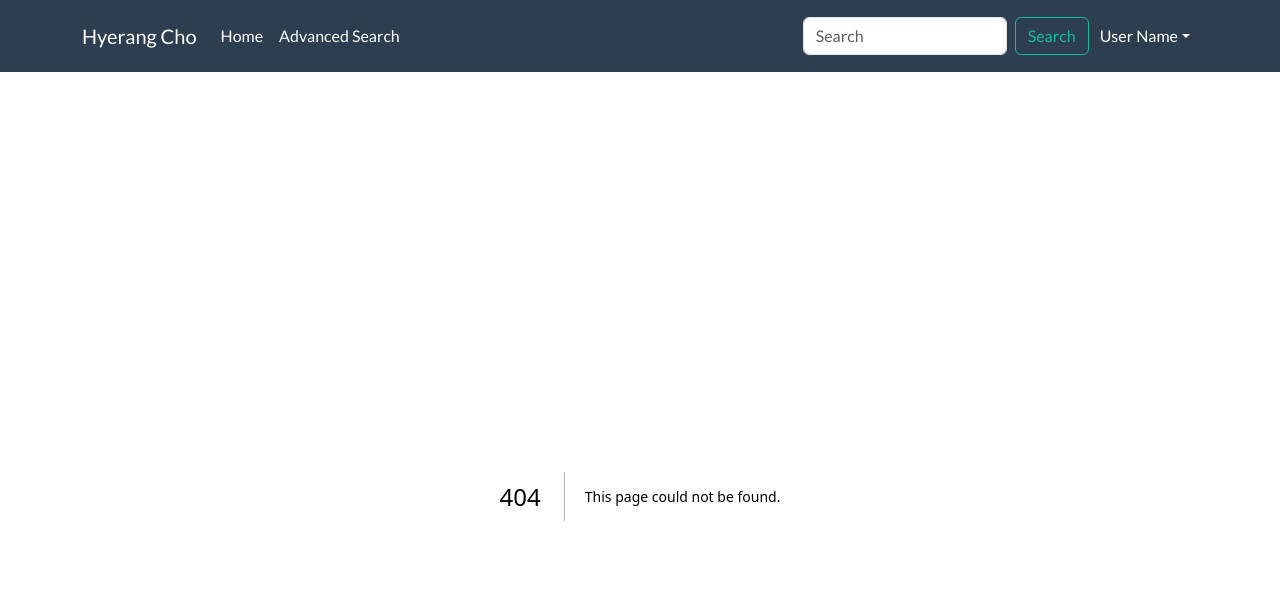
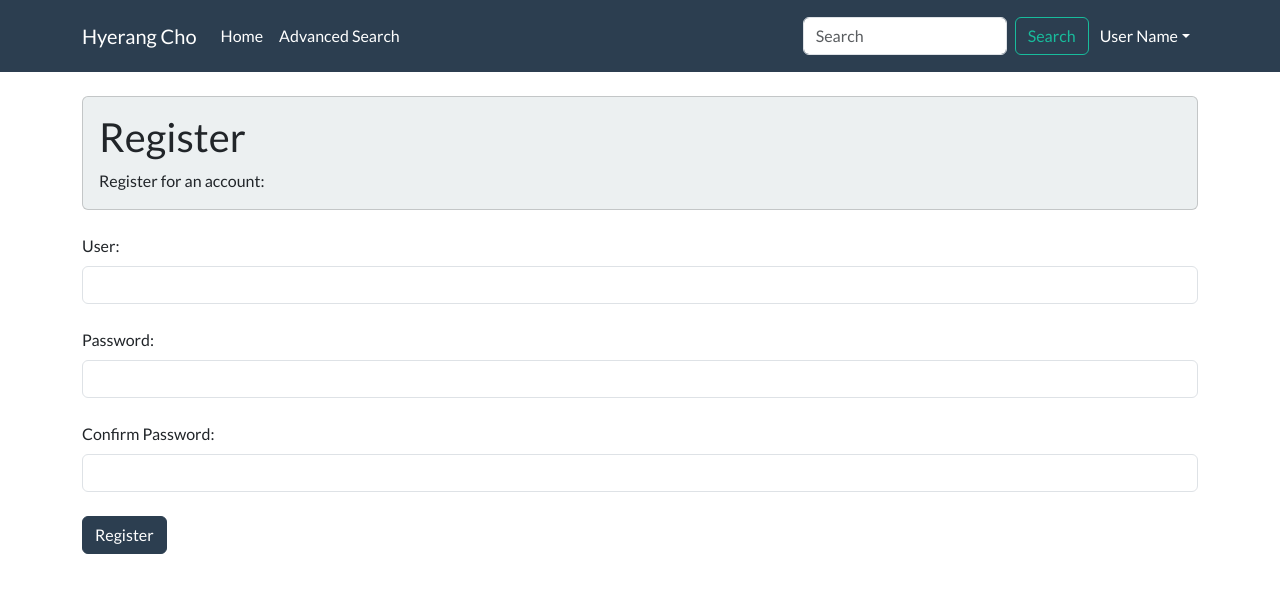
Before and after one commit to Chelsea4002/Museum_Website, a Next.js app in the folder my-app/: page /register in a window 1280 px wide. Before the commit this address had no page. Shown: the top 592 px of the page. Built offline with nearby package versions, Linux system fonts and the light colour scheme.

Commit message:
Updated Next.js App (Login and Register components)

```diff
--- /dev/null
+++ b/my-app/pages/register.js
@@ -0,0 +1,50 @@
+import { Card, Form, Alert, Button } from 'react-bootstrap';
+import { useState } from 'react';
+
+import { registerUser } from '@/lib/authenticate';
+import { useRouter } from "next/router";
+
+
+export default function Register(props){
+    const [user, setUser] = useState("");
+    const [password, setPassword] = useState("");
+    const [warning, setWarning] = useState("");
+    const [password2, setPassword2] = useState("");
+
+    const router = useRouter();
+
+    async function handleSubmit(e) {
+        e.preventDefault();
+        try {
+            await registerUser(user, password, password2);
+            router.push('/login');
+        } catch (err) {
+            setWarning(err.message);
+        }
+    }
+
+    return (
+        <>
+            <Card bg="light">
+                <Card.Body><h2>Register</h2>Register for an account:</Card.Body>
+            </Card>
+            <br />
+            <Form onSubmit={handleSubmit}>
+                <Form.Group>
+                <Form.Label>User:</Form.Label><Form.Control type="text" value={user} id="userName" name="userName" onChange={e => setUser(e.target.value)} />
+                </Form.Group>
+                <br />
+                <Form.Group>
+                <Form.Label>Password:</Form.Label><Form.Control type="password" value={password} id="password" name="password" onChange={e => setPassword(e.target.value)} />
+                </Form.Group>
+                <br />
+                <Form.Group>
+                <Form.Label>Confirm Password:</Form.Label><Form.Control type="password" value={password2} id="password2" name="password2" onChange={e => setPassword2(e.target.value)} />
+                </Form.Group>
+                <br />
+                <Button variant="primary" className="pull-right" type="submit">Register</Button>
+            </Form>
+            { warning && ( <><br /><Alert variant="danger">{warning}</Alert></> )}
+        </>
+    );
+}
```
Also changed, not shown: my-app/pages/login.js (added, +57 -0 lines).
